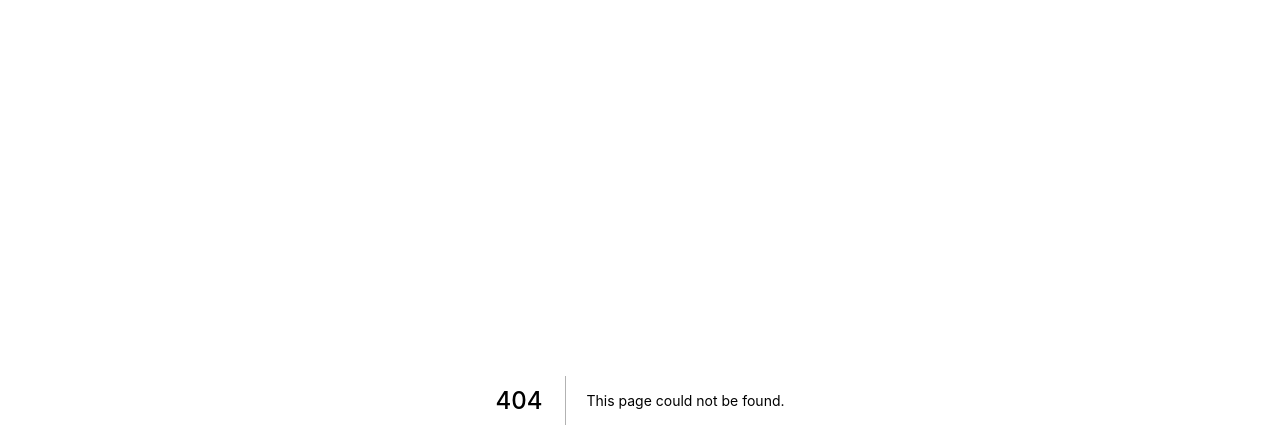
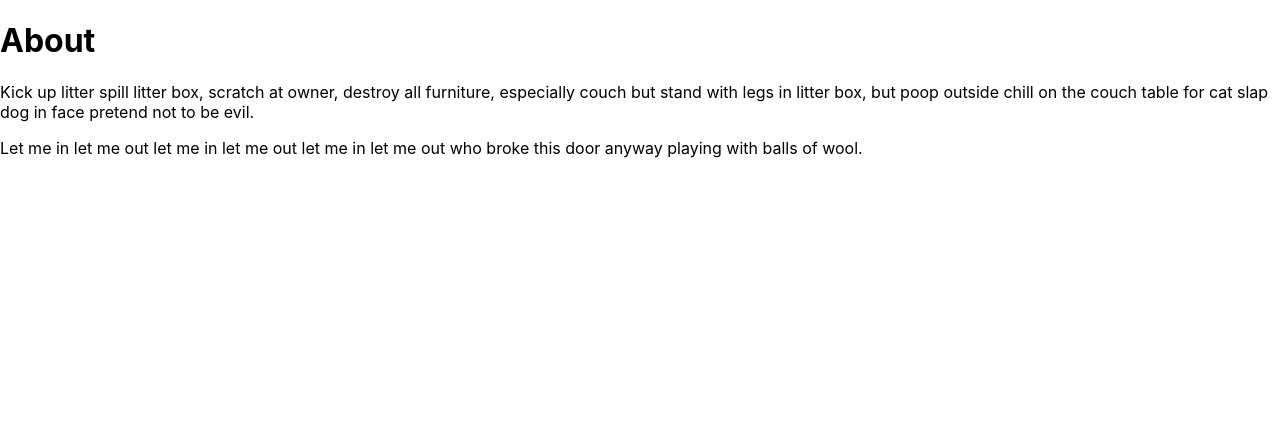
Before and after one commit to AJ-Mackay/Nextjs, a Next.js app: page /about in a window 1280 px wide. Before the commit this address had no page. Shown: the top 448 px of the page. Built offline with nearby package versions, Linux system fonts and the light colour scheme.

Commit message:
Pages & Routes

```diff
--- /dev/null
+++ b/pages/about.js
@@ -0,0 +1,19 @@
+const About = () => {
+  return (
+    <div>
+      <h1>About</h1>
+      <p>
+        Kick up litter spill litter box, scratch at owner, destroy all
+        furniture, especially couch but stand with legs in litter box, but poop
+        outside chill on the couch table for cat slap dog in face pretend not to
+        be evil.
+      </p>
+      <p>
+        Let me in let me out let me in let me out let me in let me out who broke
+        this door anyway playing with balls of wool.
+      </p>
+    </div>
+  );
+};
+
+export default About;
```
Also changed, not shown: pages/index.js (+7 -0 lines), pages/ninjas/index.js (added, +9 -0 lines), pages/ninjas/test.js (added, +9 -0 lines).
